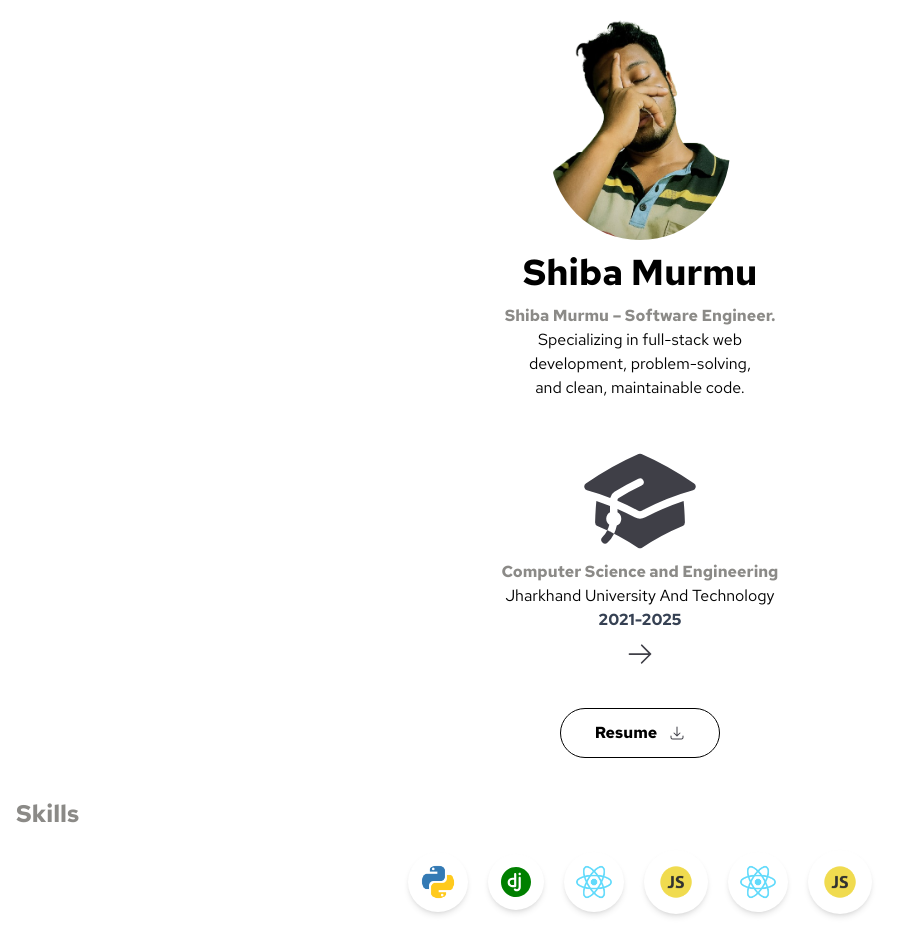
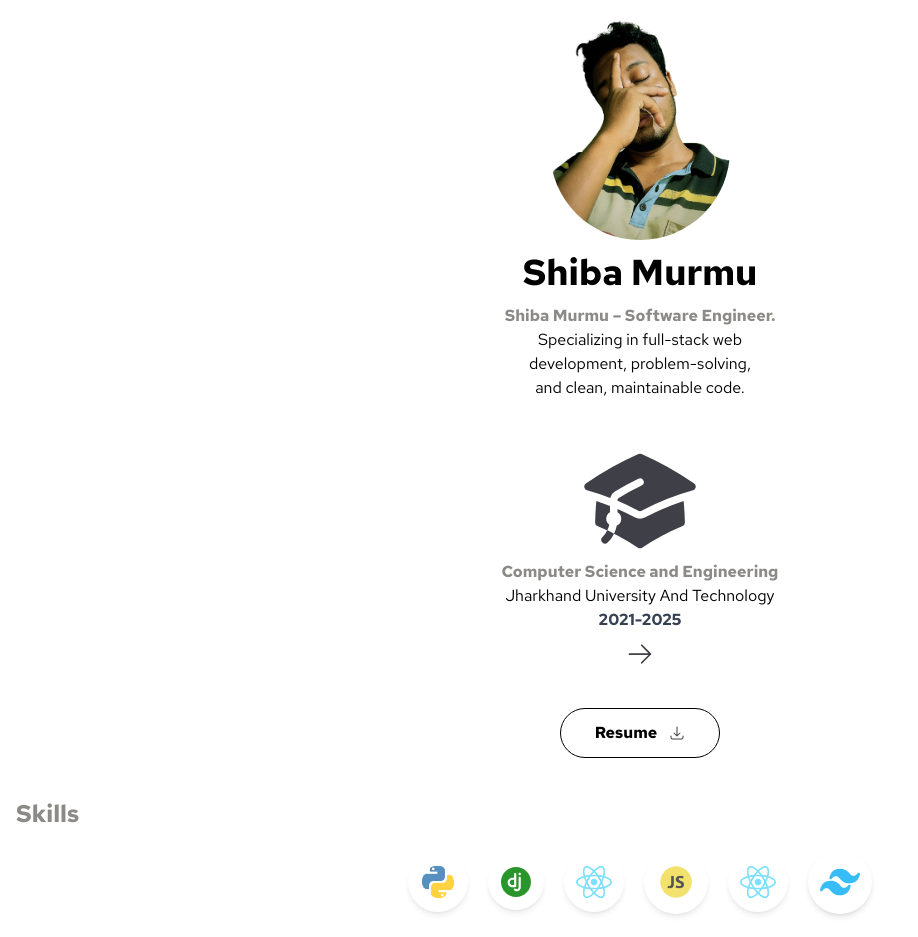
Before and after one commit to shiba-murmu/shiba-portfolio, a React (Vite) app: page / in a window 1280 px wide. Shown: the top 937 px of the page, without its empty margins (0-918 px from the left). Built offline with nearby package versions, Linux system fonts and the light colour scheme.

Commit message:
Skills ui is now consistant.

```diff
--- a/src/components/Icons.jsx
+++ b/src/components/Icons.jsx
@@ -3,6 +3,9 @@ import react from 'react'
 
 function Icons({ value }) {
     /**
+     *
+     * This function is like my icons collections in the projects.
+     *
      *
      * @param {In this function we are using switch case to the props to use the specific icons} val
      * @returns
@@ -64,6 +67,21 @@ function Icons({ value }) {
                         </svg>
                     </>
                 )
+            case 'tailwind':
+                return (
+                    <>
+                        <svg
+                            xmlns="http://www.w3.org/2000/svg"
+                            style={{ fill: '#36bdf8' }}
+                            viewBox="0 0 15 15"
+                            className="size-10"
+                        >
+                            <path
+                                d="M7.5 2.5c-1.026 0-1.908.277-2.6.87-.688.59-1.137 1.447-1.387 2.516a.5.5 0 0 0 .897.4c.316-.452.632-.723.936-.863.294-.135.611-.162.975-.065.366.098.65.386 1.095.87l.015.016c.336.365.745.81 1.305 1.156.582.359 1.305.6 2.264.6 1.026 0 1.908-.277 2.6-.87.688-.59 1.138-1.447 1.387-2.516a.5.5 0 0 0-.897-.4c-.316.452-.632.723-.936.863-.294.135-.611.162-.975.065-.366-.098-.65-.386-1.095-.87l-.015-.016c-.336-.365-.745-.81-1.305-1.156-.582-.359-1.305-.6-2.264-.6M4 7c-1.026 0-1.908.277-2.6.87C.712 8.46.263 9.317.013 10.386a.5.5 0 0 0 .897.4c.316-.452.632-.723.936-.863.294-.135.611-.162.975-.065.366.098.65.386 1.095.87l.015.016c.336.365.745.81 1.305 1.156.582.359 1.305.6 2.264.6 1.026 0 1.908-.277 2.6-.87.688-.59 1.138-1.447 1.387-2.516a.5.5 0 0 0-.897-.4c-.316.452-.632.723-.936.863-.294.135-.611.162-.975.065-.366-.098-.65-.386-1.095-.87l-.015-.016c-.335-.365-.745-.81-1.305-1.156C5.682 7.24 4.959 7 4 7"
+                            ></path>
+                        </svg>
+                    </>
+                )
         }
     }
 
--- a/src/pages/Skills/SkillDetails.jsx
+++ b/src/pages/Skills/SkillDetails.jsx
@@ -10,7 +10,7 @@ function Skills({ value }) {
             case 'python':
                 return (
                     <>
-                        <div className='flex rounded-full shadow-md  p-3 justify-evenly items-center'>
+                        <div className='flex rounded-full shadow-md  hover:cursor-pointer p-3 justify-evenly items-center animate-pulse hover:animate-none'>
                             <div>
                                 <img src={python_icon} alt="python skills" className='w-9 h-9' />
                             </div>
@@ -21,7 +21,7 @@ function Skills({ value }) {
             case 'django':
                 return (
                     <>
-                        <div className='flex rounded-full shadow-md p-2 justify-evenly items-center'>
+                        <div className='flex rounded-full shadow-md p-2 hover:cursor-pointer justify-evenly items-center animate-pulse hover:animate-none'>
                             <div>
                                 <Icons value='django' />
                             </div>
@@ -32,7 +32,7 @@ function Skills({ value }) {
             case 'react':
                 return (
                     <>
-                       <div className='flex rounded-full shadow-md  p-3 justify-evenly items-center'>
+                       <div className='flex rounded-full shadow-md  p-3 hover:cursor-pointer justify-evenly items-center animate-pulse hover:animate-none'>
                             <div>
                                 <img src={react_icon} alt="react skills" className='w-9 h-9' />
                             </div>
@@ -43,9 +43,19 @@ function Skills({ value }) {
             case 'javascript':
                 return (
                     <>
-                         <div className='flex rounded-full shadow-md  p-3 justify-evenly items-center'>
+                         <div className='flex rounded-full shadow-md  hover:cursor-pointer p-3 justify-evenly items-center animate-pulse hover:animate-none'>
                             <div>
                                 <img src={javascript_icon} alt="javascript skills" className='w-10 h-10' />
+                            </div>
+                        </div>
+                    </>
+                )
+            case 'tailwind' :
+                return (
+                    <>
+                        <div className='flex rounded-full shadow-md  hover:cursor-pointer p-3 justify-evenly items-center hover:animate-none'>
+                            <div>
+                                <Icons value='tailwind' />
                             </div>
                         </div>
                     </>
@@ -77,7 +87,7 @@ function SkillDetails() {
                         <Skills value='react' />
                         <Skills value='javascript' />
                         <Skills value='react' />
-                        <Skills value='javascript' />
+                        <Skills value='tailwind' />
                     </section>
                 </div>
             </div>
```
